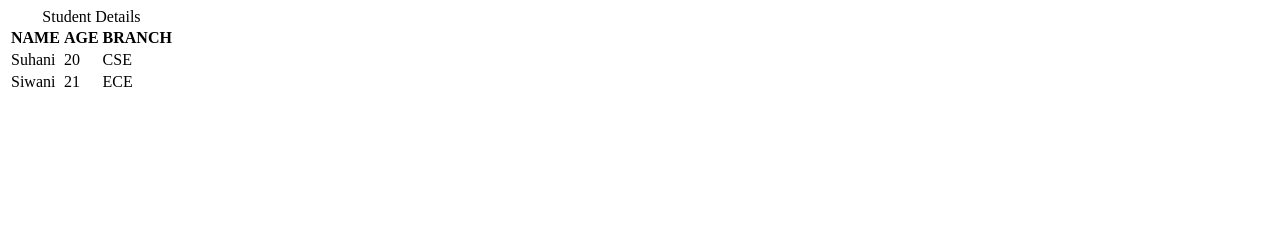
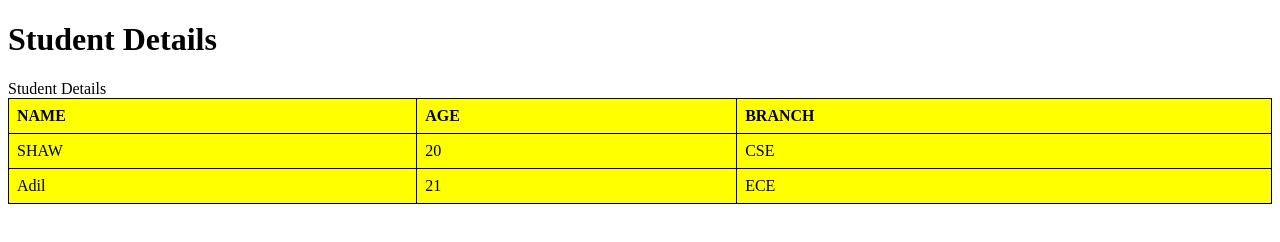
Before and after one commit to acciojob/table-practise-Code-with-sudoku, a website: page main.html in a window 1280 px wide. Drawn offline with Linux system fonts and the light colour scheme.

Commit message:
created a submission

```diff
--- a/main.html
+++ b/main.html
@@ -1,36 +1,54 @@
 <!DOCTYPE html>
+<html lang="en">
+<head>
+    <meta charset="UTF-8">
+    <meta name="viewport" content="width=device-width, initial-scale=1.0">
+    <title>StudentDetails</title>
+</head>
+    <style>
+        table{
+            background-color: yellow;
+            border-collapse: collapse;
+            width: 100%;
+           border: 1px solid black;
+        }
+        th,td{
+            border: 1px solid black;
+            padding: 8px;
+            text-align: left;
+        }
+        th{
+            background-color:yellow ;
+        }
+        caption{
+            font-weight: bold;
+            font-size: 1.5em;
+            margin-bottom:10px;
+        }
+    </style>
+<body>
+    <h1>Student Details</h1>
+    <caption>Student Details</caption>
 
-<html>
-
-<head>
-	<link rel="stylesheet" href="styles.css">
-</head>
-
-<body>
-
-	<!-- the entire body must be written by student -->
 <table>
-		<caption>Student Details</caption>
+    <thead>
         <tr>
             <th>NAME</th>
             <th>AGE</th>
             <th>BRANCH</th>
         </tr>
         <tr>
-			<td>Suhani</td>
+            <td>SHAW</td>
             <td>20</td>
             <td>CSE</td>
         </tr>
         <tr>
-			<td>Siwani</td>
+            <td>Adil</td>
             <td>21</td>
             <td>ECE</td>
         </tr>
-
+    </thead>
 </table>
-    <script type="text/javascript" src="./script.js">
-</script>
 
 </body>
-
 </html>
```
Lines whose indentation alone changed are shown as unchanged.
